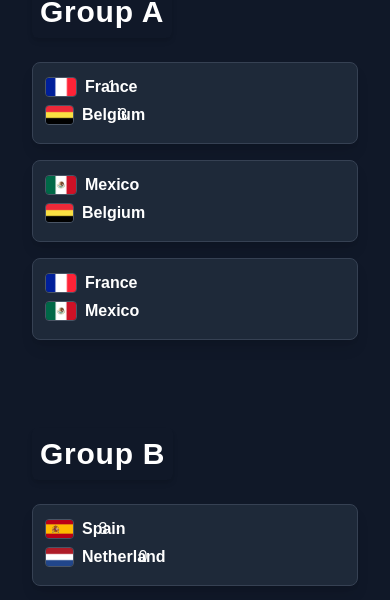
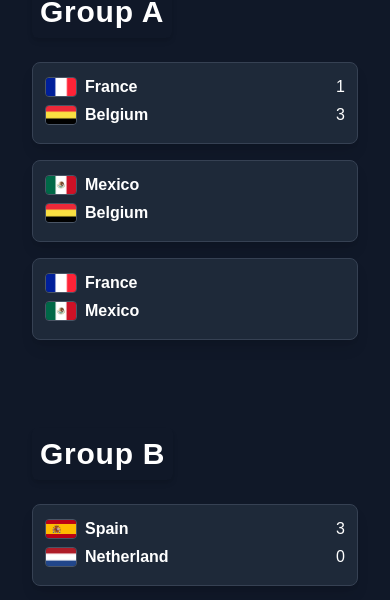
Before and after one commit to Aftab-Hossain35/FifA_Fixtures2025, a Next.js app: page / in a window 390 px wide. Shown: the part 190-790 px from the top of the page. Built offline with nearby package versions, Linux system fonts and the light colour scheme.

Commit message:
3rd commit

```diff
--- a/app/page.tsx
+++ b/app/page.tsx
@@ -6,7 +6,7 @@ import KnockoutBracket from '../components/KnockoutBracket';
 
 export default function Home() {
   return (
-    <main className="min-h-screen bg-gray-900 p-8 sm:p-12 md:p-16"> {/* Darker background */}
+    <main className="min-h-screen bg-gray-900 p-8 sm:p-12 md:p-16 "> {/* Darker background */}
       <h1 className="text-5xl font-extrabold text-center text-white mb-12 drop-shadow-lg">
         FIFA World Cup 2025
       </h1>
--- a/components/Fixture_dataA.tsx
+++ b/components/Fixture_dataA.tsx
@@ -15,8 +15,8 @@ export const ALL_GROUPS_FIXTURES = [
         // No scores as these are likely upcoming fixtures
         date: "Dec 1, 23",
         time: "14:00 GMT",
-        score1: "1",
-        score2: "3",
+        score1: 1,
+        score2:3,
       },
       {
         team1: "Mexico",
@@ -50,8 +50,8 @@ export const ALL_GROUPS_FIXTURES = [
         flag2: "/flags/netherland.png",
         date: "Dec 2, 23",
         time: "14:00 GMT",
-        score1: "3",
-        score2: "0",
+        score1: 3,
+        score2: 0,
       },
       {
         team1: "Uruguay",
@@ -86,8 +86,8 @@ export const ALL_GROUPS_FIXTURES = [
         flag2: "/flags/1200px-Flag_of_Germany.svg.png",
         date: "Dec 3, 23",
         time: "14:00 GMT",
-        score1: "2",
-        score2: "3",
+        score1: 2,
+        score2: 3,
       },
       {
         team1: "Usa",
@@ -122,8 +122,8 @@ export const ALL_GROUPS_FIXTURES = [
         flag2: "/flags/colombia.png",
         date: "Dec 3, 23",
         time: "14:00 GMT",
-        score1: "",
-        score2: "",
+        score1: 0,
+        score2: 0,
       },
       {
         team1: "Iran",
@@ -158,8 +158,8 @@ export const ALL_GROUPS_FIXTURES = [
         flag2: "/flags/Flag_of_Australia_(converted).svg",
         date: "Dec 3, 23",
         time: "14:00 GMT",
-        score1: "",
-        score2: "",
+        score1: 2,
+        score2: 1,
       },
       {
         team1: "Newzealand",
--- a/components/GroupSection.tsx
+++ b/components/GroupSection.tsx
@@ -11,8 +11,8 @@ interface GroupSectionProps {
     flag2: string;
     date?: string;
     time?: string;
-    score1?: string;
-    score2?: string;
+    score1: number | string;
+    score2: number | string;
   }[];
 }
 
--- a/components/KnockoutMatchCard.tsx
+++ b/components/KnockoutMatchCard.tsx
@@ -25,7 +25,7 @@ const KnockoutMatchCard: React.FC<MatchProps> = ({ id, team1, team2, score1, sco
   const scoreClass = "text-green-500";
 
   return (
-    <div className="bg-gray-800 p-3 rounded-lg shadow-lg mb-4 border border-gray-700 hover:border-blue-500 transition duration-200">
+    <div className="bg-gray-800 p-3 rounded-lg shadow-lg mb-4 border border-gray-700 hover:border-blue-500 transition duration-200 w-auto">
       <div className="text-xs text-gray-500 mb-2">{round} - Match {id}</div>
 
       {/* Team 1 Row */}
--- a/components/MatchCard.tsx
+++ b/components/MatchCard.tsx
@@ -9,8 +9,8 @@ interface MatchProps {
   flag2: string;
   date?: string; // Optional for upcoming matches
   time?: string; // Optional for upcoming matches
-  score1?: string; // Optional for completed matches
-  score2?: string; // Optional for completed matches
+  score1: number | string;
+  score2: number | string; // Optional for completed matches
 }
 
 const MatchCard: React.FC<MatchProps> = ({ team1, team2, flag1, flag2, date, time, score1, score2 }) => {
@@ -24,7 +24,7 @@ const MatchCard: React.FC<MatchProps> = ({ team1, team2, flag1, flag2, date, tim
         )}
         <span className="font-semibold text-md">{team1} </span>
         </div>
-        <span className="text-gray-20 mr-64">{score1}</span>
+        <span className="text-gray-20 lg:mr-64 sm:mr-64">{score1}</span>
       </div>
 
       {/* Score Placeholder / Time */}
@@ -41,7 +41,7 @@ const MatchCard: React.FC<MatchProps> = ({ team1, team2, flag1, flag2, date, tim
         )}
         <span className="font-semibold text-md">{team2}</span>
         </div>
-        <span className="text-gray-20 mr-64">{score2}</span>
+        <span className="text-gray-20 lg:mr-64 sm:mr-64">{score2}</span>
       </div>
     </div>
   );
```
Also changed, not shown: package.json (+6 -6 lines), 1 other file (tests, documents, lock files or other folders).
